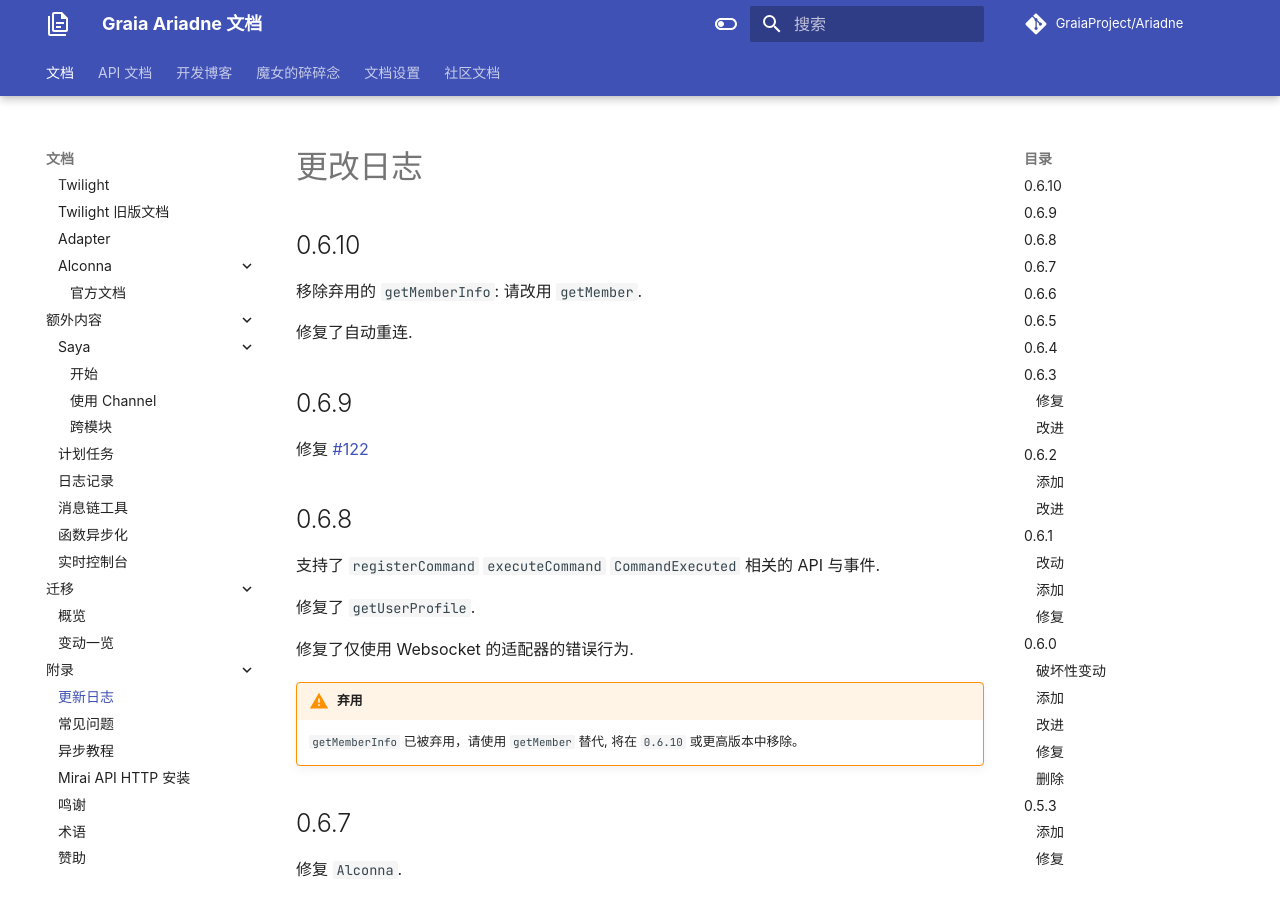
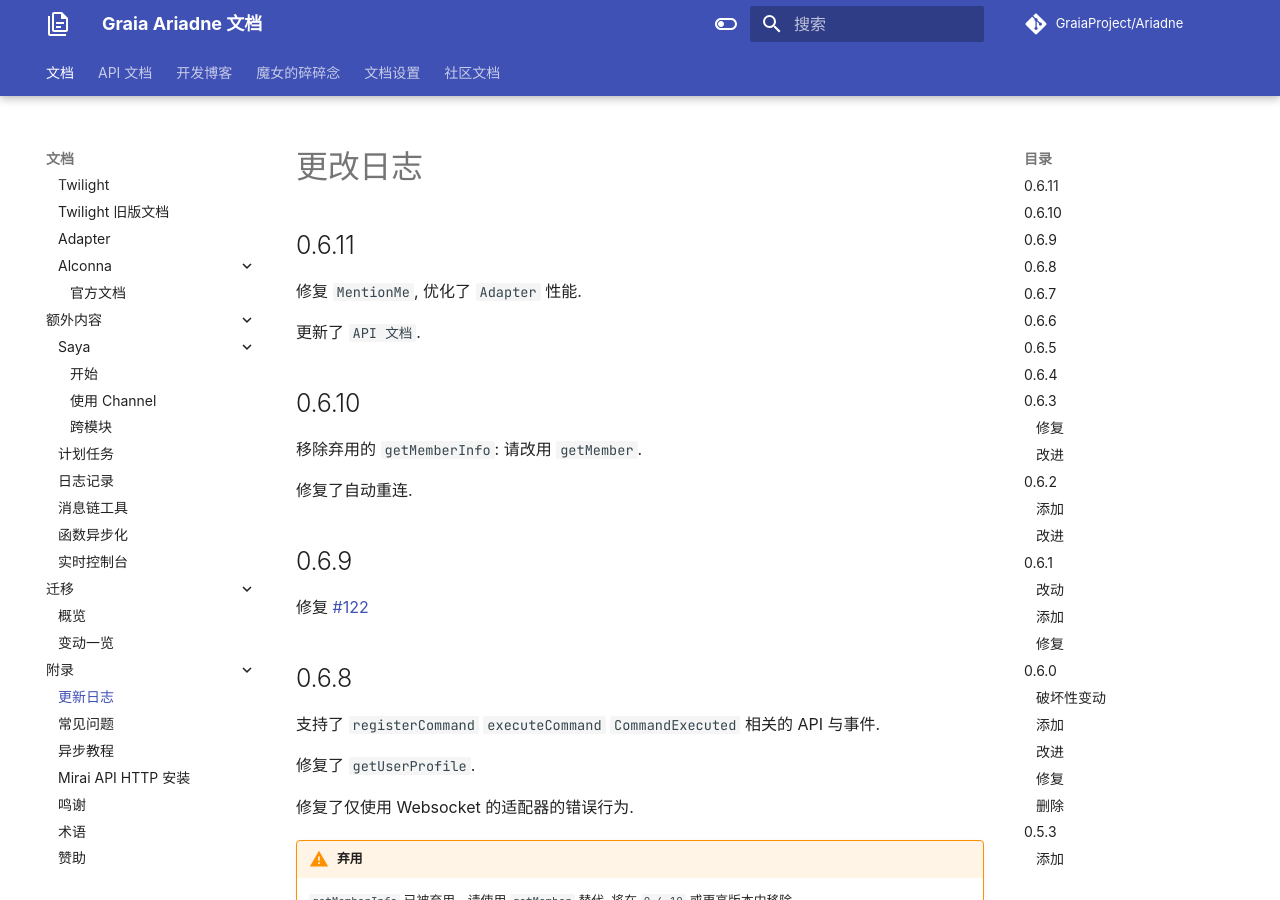
Before and after one commit to GraiaProject/Ariadne, an MkDocs documentation site: the page built from docs/appendix/CHANGELOG.md, in a window 1280 px wide and 900 px high. Built offline with MkDocs 1.6.1 and Material for MkDocs 9.7.7, drawn with Linux system fonts in a browser that asks for light colours; comment, search, counter and statistics services are not loaded.

Commit message:
✨0.6.11

```diff
--- a/docs/appendix/CHANGELOG.md
+++ b/docs/appendix/CHANGELOG.md
@@ -1,4 +1,10 @@
 # 更改日志
+
+## 0.6.11
+
+修复 `MentionMe`, 优化了 `Adapter` 性能.
+
+更新了 `API 文档`.
 
 ## 0.6.10
 
--- a/pyproject.toml
+++ b/pyproject.toml
@@ -1,6 +1,6 @@
 [tool.poetry]
 name = "graia-ariadne"
-version = "0.6.10"
+version = "0.6.11"
 description = "Another elegant Python QQ Bot framework for mirai and mirai-api-http v2."
 authors = [
     "BlueGlassBlock <blueglassblock@outlook.com>",
```
